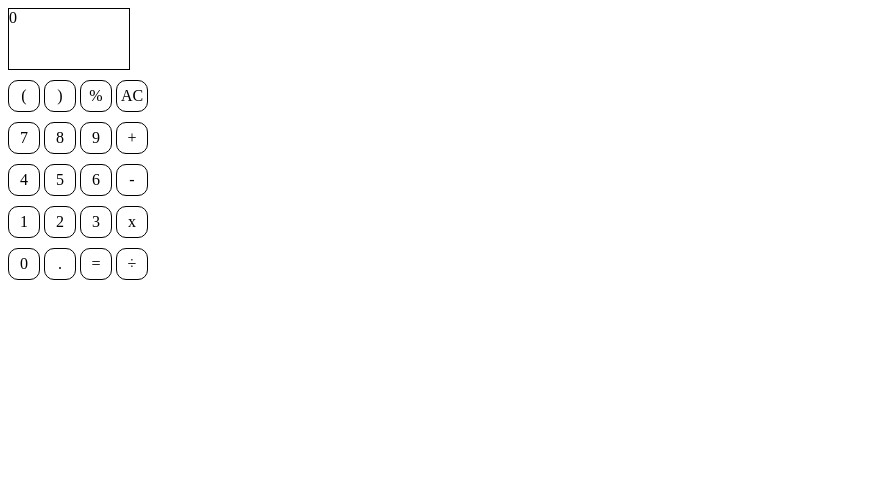
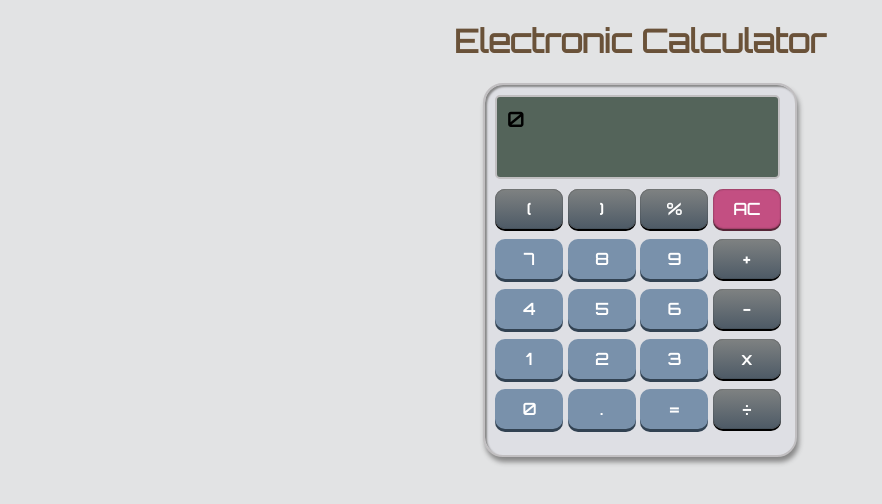
Before and after one commit to gtalin/Calculator, a website built with webpack: page calc.html in a window 1280 px wide. Shown: the whole page, without its empty margins (0-882 px from the left). Built offline with nearby package versions, Linux system fonts and the light colour scheme.

Commit message:
worked on css

```diff
--- a/calc.html
+++ b/calc.html
@@ -5,37 +5,38 @@
 
 </head>
 <body>
+	<h1>Electronic Calculator</h1>
 	<div id="calc">
 		<div class="display">0</div>
 		<div class="row">
-			<div class="button">(</div>
-			<div class="button">)</div>
-			<div class="button">%</div>
-			<div class="button">AC</div>
+			<div class="button operator">(</div>
+			<div class="button operator">)</div>
+			<div class="button operator">%</div>
+			<div class="button ac">AC</div>
 		</div>
 		<div class="row">
 			<div class="button">7</div>
 			<div class="button">8</div>
 			<div class="button">9</div>
-			<div class="button">+</div>
+			<div class="button operator">+</div>
 		</div>
 		<div class="row">
 			<div class="button">4</div>
 			<div class="button">5</div>
 			<div class="button">6</div>
-			<div class="button">-</div>
+			<div class="button operator">-</div>
 		</div>
 		<div class="row">
 			<div class="button">1</div>
 			<div class="button">2</div>
 			<div class="button">3</div>
-			<div class="button">x</div>
+			<div class="button operator">x</div>
 		</div>
 		<div class="row">
 			<div class="button">0</div>
 			<div class="button">.</div>
 			<div class="button">=</div>
-			<div class="button">&#247</div>
+			<div class="button operator">&#247</div>
 
 		</div>
 	</div>
--- a/css/calc.css
+++ b/css/calc.css
@@ -1,7 +1,36 @@
+@import url('https://fonts.googleapis.com/css?family=Orbitron');
+body {
+	background: #e2e3e4;
+	font-family: 'Orbitron', sans-serif;
+}
+h1 {
+	text-align: center;
+	color: #6A5239;
+}
+#calc {
+	width: 290px;
+	height: 350px;
+	padding: 10px;
+	border: 2px solid #c1bfc1;
+	box-shadow: 2px 5px 5px #888888,
+	     #888888 2px 2px 2px 0px inset;
+	/*background-color: #FFFFCC;*/
+	background-color: #DEDFE4;
+	border-radius: 20px;
+	font-family: 'Orbitron', sans-serif;
+	margin: 0 auto;
+	/*box-shadow: inset 2px 2px 2px #888888;*/
+}
 .display {
-	width: 120px;
+	width: 90%;
 	height: 60px;
-	border: 1px solid black;
+	padding: 10px;
+	border: 2px solid #c1bfc1;
+	border-radius: 5px;
+	background-color: #54645A;
+	font-size: 20px;
+	font-weight: bold;
+
 }
 .row .button {
 	display: inline-block;
@@ -10,10 +39,35 @@
 	margin-bottom: 10px;
 }
 .button {
-	width: 30px;
-	line-height: 30px;
-	border: 1px solid black;
+	width: 23.5%;
+	line-height: 40px;
+	/*border: 2px solid #c1bfc1;*/
 	border-radius: 10px;
 	text-align: center;
 	vertical-align: middle;
+	/*box-shadow: 0px 3px 0px #888888;*/
+	box-shadow: 0px 3px 0px #324252;
+	color: white;
+	/*background-color: grey;*/
+	/*background-color: #7BB3D1;*/
+	background-color: #7991AB;
+	font-weight: 900;
 }
+.operand {
+	background: -webkit-linear-gradient(#718DB0,#7991AB);
+	background: -o-linear-gradient(#718DB0, #7991AB);
+	background: -moz-linear-gradient(#718DB0, #7991AB);
+    background: linear-gradient(#718DB0, #7991AB);
+}
+.ac {
+	background-color: #C34F82;
+	box-shadow: 0px 2px 0px #552637, #552637 0px 0px 2px inset;
+}
+.operator {
+	background-color: #4D5A66;
+	box-shadow: 0px 2px 0px black, black 0px 0px 1px inset;
+	background: -webkit-linear-gradient(#7f8282, #4D5A66);
+	background: -o-linear-gradient(#7f8282, #4D5A66);
+	background: -moz-linear-gradient(#7f8282, #4D5A66);
+	background: linear-gradient(#7f8282, #4D5A66);
+}
```
